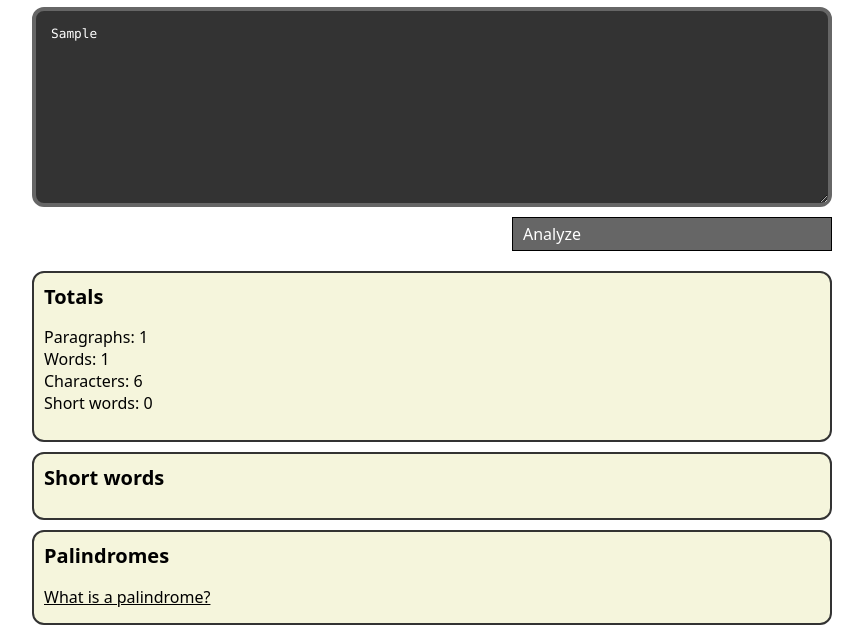
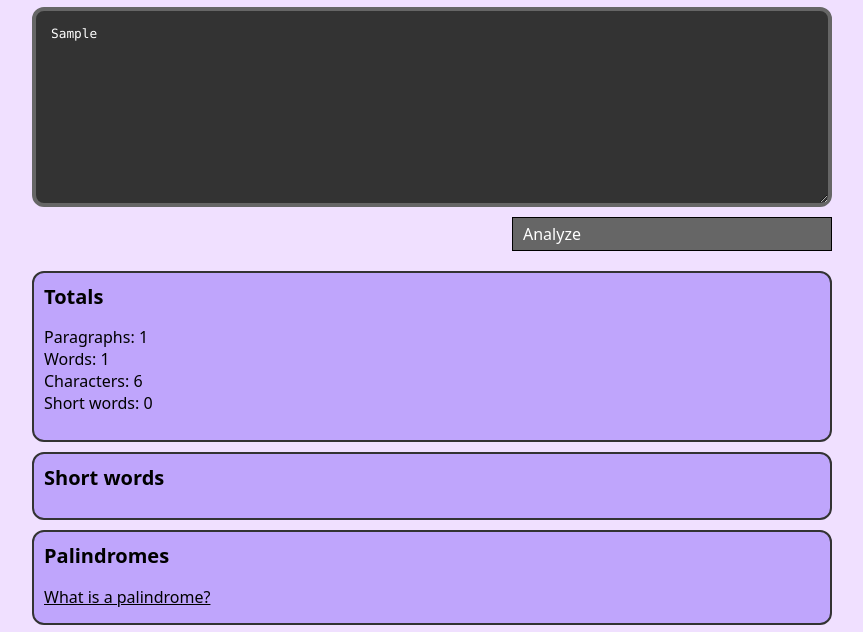
Before and after one commit to uribeAC/w1-text-analyzer, a website with bundled scripts: page public/index.html in a window 1280 px wide. Both pictures are taken after typing "Sample" into the empty fields and a click on the button "Analyze". Shown: the part 111-743 px from the top of the page, without its empty margins (208-1071 px from the left). Built offline with nearby package versions, Linux system fonts and the light colour scheme.

Commit message:
Modifie background and analysis box colors

```diff
--- a/public/styles/styles.css
+++ b/public/styles/styles.css
@@ -8,15 +8,12 @@ body {
   margin: 0;
   font-family: system-ui, -apple-system, BlinkMacSystemFont, "Segoe UI", Roboto,
     Oxygen, Ubuntu, Cantarell, "Open Sans", "Helvetica Neue", sans-serif;
+  background-color: rgb(240, 224, 255);
 }
 
 textarea {
   padding: 15px;
   border-radius: 12px;
-}
-
-.analysis {
-  gap: 10px;
 }
 
 textarea,
@@ -119,6 +116,7 @@ ul {
 .analysis {
   display: none;
   flex-direction: column;
+  gap: 10px;
 
   &.show {
     display: flex;
@@ -129,7 +127,7 @@ ul {
   border-radius: 12px;
   padding: 10px;
   border: 2px solid #333;
-  background-color: beige;
+  background-color: rgb(191, 165, 252);
 
   .analysis-titles {
     font-size: 20px;
```
